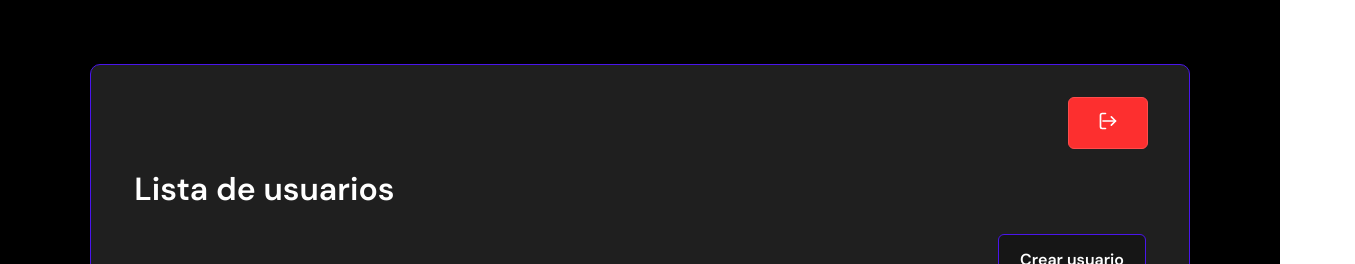
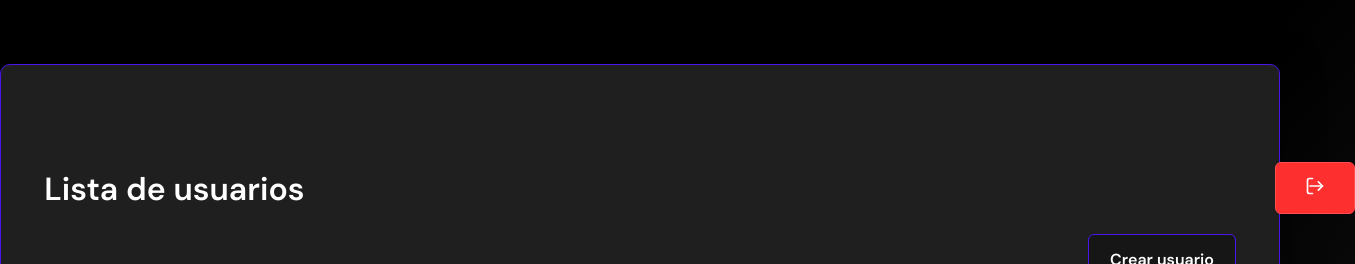
Before and after one commit to Marioelviranicolas/GestionUsuariosFullStack, a React (Vite) app in the folder ProyectoMKR/: page /admin in a window 1280 px wide. Shown: the top 264 px of the page, 1355 px wide, since content can reach past the window. Built offline with nearby package versions, Linux system fonts and the light colour scheme; no server answers.

Commit message:
Definitivo

```diff
--- a/ProyectoMKR/src/pages/admin/UsersList.css
+++ b/ProyectoMKR/src/pages/admin/UsersList.css
@@ -16,8 +16,8 @@
 .logout-floating {
   width: 80px;
   position: relative;
-  top: -15px;
-  right: -930px;
+  top: 50px;
+  right: -1227px;
   background: #fd2f2f;
   padding: 0.8rem 1.2rem;
   color: white;
@@ -37,13 +37,14 @@
 
 /* Contenedor */
 .users-list-container {
-  width: 1100px;
+  width: 1400px;
   background: #1f1f1f;
   padding: 2.7rem;
   border-radius: 10px;
   border: 1px solid #4a15ec;
   box-shadow: 0 10px 40px rgba(0,0,0,0.6);
   animation: fadeIn 0.4s ease-out;
+  margin-bottom: 100px;
 }
 
 .users-title {
@@ -228,7 +229,7 @@ transform: scale(1.04);
 }
 
 .btn-save {
-  margin-left: 50px;
+  margin-left: 13px;
   background: #161616;
   color: #ffffff;
   border: 1px solid #4a15ec;
@@ -247,10 +248,9 @@ transform: scale(1.04);
 
 
 .btn-cancel {
-
+  color: white;
   background: #1d1d1d;
-  border: 1px solid #555;
-  color: #b0b0b0;
+  border: 1px solid #000000;
   padding: 0.6rem 1.2rem;
   border-radius: 8px;
   font-weight: 600;
@@ -259,9 +259,7 @@ transform: scale(1.04);
 }
 
 .btn-cancel:hover {
-  background: #343434;
-  color: #ffffff;
-  box-shadow: 0 0 8px rgba(255, 255, 255, 0.15);
+  background: #000000;
 }
 
 /* Animación */
--- a/ProyectoMKR/src/pages/client/ClientProfileCard.css
+++ b/ProyectoMKR/src/pages/client/ClientProfileCard.css
@@ -12,7 +12,7 @@
   border: 1px solid #4a15ec;
   transition: all 0.3s ease;
   font-family: 'DM Sans', sans-serif;
-  margin: 2rem auto;
+  margin: 4.5rem auto;
 }
 
 .btn-logout {
```
